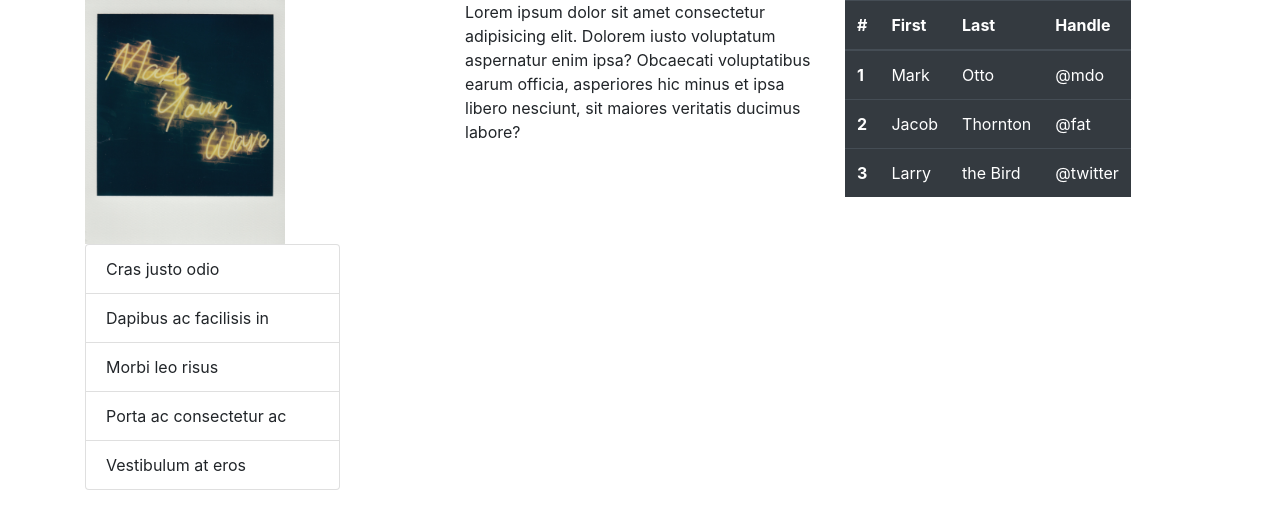
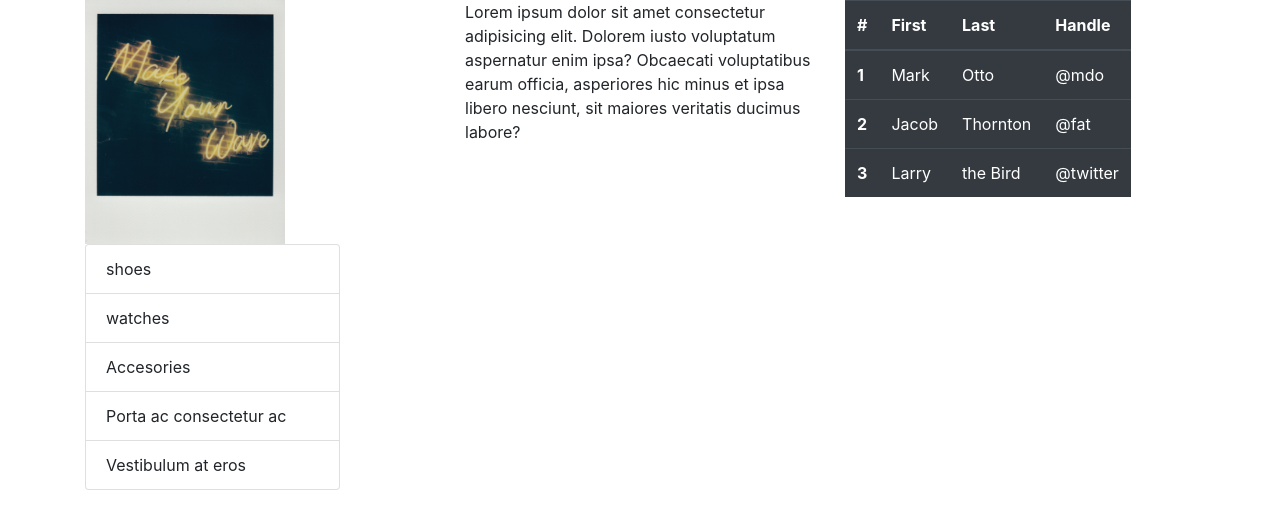
Before and after one commit to maryan19/Bootstrap-basic, a plain HTML site: page index.html in a window 1280 px wide. Drawn offline with Linux system fonts and the light colour scheme.

Commit message:
create list

```diff
--- a/index.html
+++ b/index.html
@@ -60,9 +60,9 @@
 
             <div class="col-md-3">
                 <ul class="list-group">
-                    <li class="list-group-item">Cras justo odio</li>
-                    <li class="list-group-item">Dapibus ac facilisis in</li>
-                    <li class="list-group-item">Morbi leo risus</li>
+                    <li class="list-group-item">shoes</li>
+                    <li class="list-group-item">watches</li>
+                    <li class="list-group-item">Accesories</li>
                     <li class="list-group-item">Porta ac consectetur ac</li>
                     <li class="list-group-item">Vestibulum at eros</li>
                   </ul>
```
